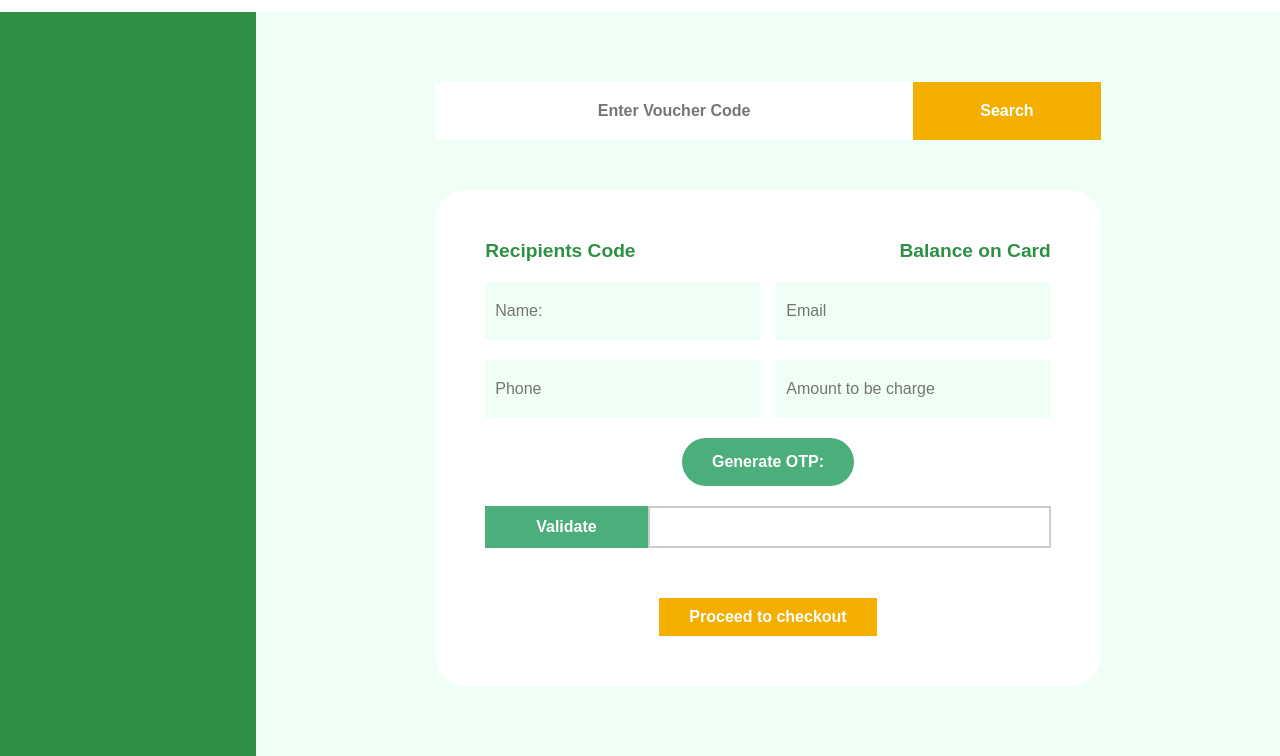
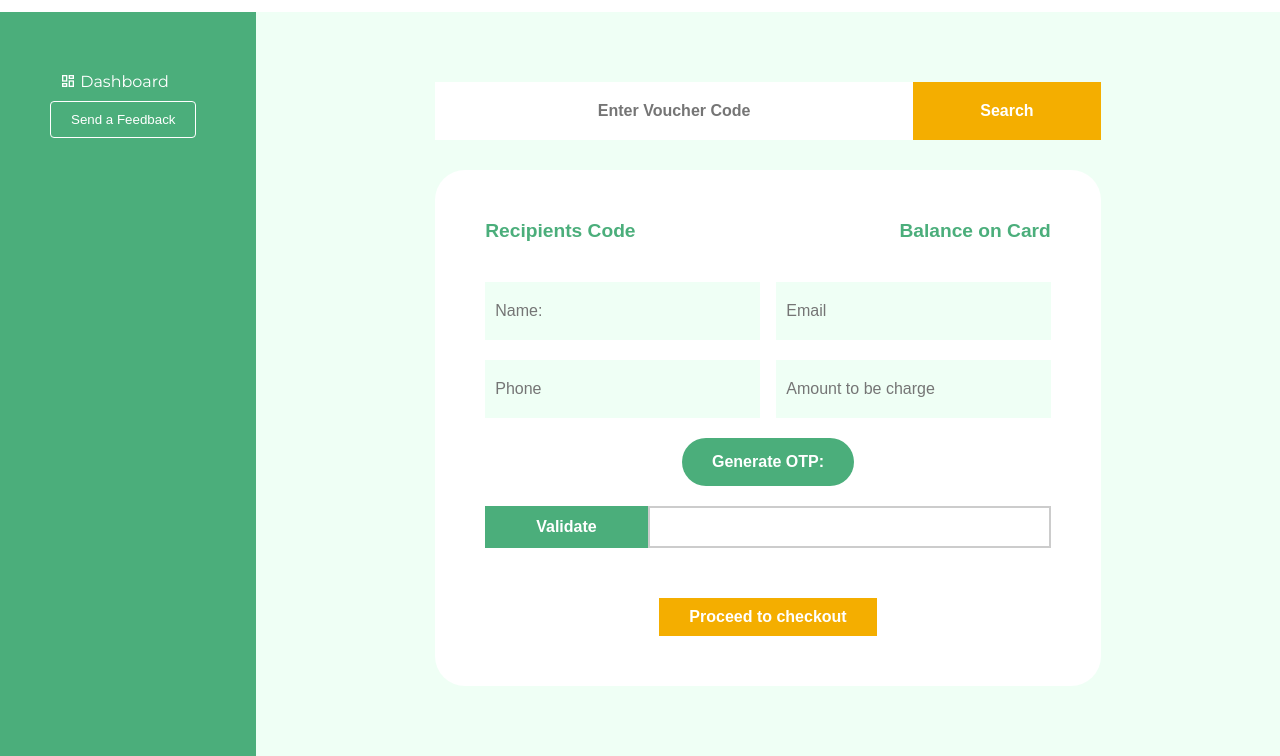
Before and after one commit to codebarz/bbgiftcard-associate, a plain HTML site: page index.html in a window 1280 px wide. Shown: the part 138-894 px from the top of the page. Drawn offline with Linux system fonts and the light colour scheme.

Commit message:
completed desktop dashboard

```diff
--- a/index.html
+++ b/index.html
@@ -34,7 +34,16 @@
       </div>
     </header>
     <main class="associate-main">
-      <nav class="side-nav"></nav>
+      <nav class="side-nav">
+        <ul>
+          <li>
+            <a href="#"
+              ><i class="mdi mdi-view-dashboard-outline"></i> Dashboard</a
+            >
+          </li>
+          <li class="bottom-button"><button>Send a Feedback</button></li>
+        </ul>
+      </nav>
       <section class="main-section">
         <div class="forms-area">
           <form>
--- a/styles.css
+++ b/styles.css
@@ -69,10 +69,38 @@
   display: flex;
 }
 .side-nav {
-  background: #2f9045;
+  background: #4bae7b;
   height: 100vh;
   position: fixed;
   width: 20%;
+}
+.side-nav ul {
+  padding: 50px;
+}
+.side-nav ul li {
+  display: block;
+  margin: 10px 0;
+}
+.side-nav ul li a {
+  padding: 10px;
+  color: #fff;
+  text-decoration: none;
+}
+.side-nav ul li a:hover {
+  background: #fff;
+  color: #000;
+}
+.side-nav ul li button {
+  padding: 10px 20px;
+  border: none;
+  border: 1px solid #fff;
+  background: none;
+  color: #fff;
+  border-radius: 4px;
+  outline: none;
+}
+.side-nav ul li.button-button {
+  margin-top: auto;
 }
 .main-section {
   width: 80%;
@@ -110,7 +138,7 @@
   background: #fff;
   padding: 50px;
   border-radius: 30px;
-  margin-top: 50px;
+  margin-top: 30px;
 }
 .other-form {
   display: flex;
@@ -121,7 +149,8 @@
   justify-content: space-between;
 }
 .form-buttons button {
-  color: #2f9045;
+  margin-bottom: 20px;
+  color: #4bae7b;
   font-weight: 600;
   font-size: 1.2rem;
   border: none;
```
